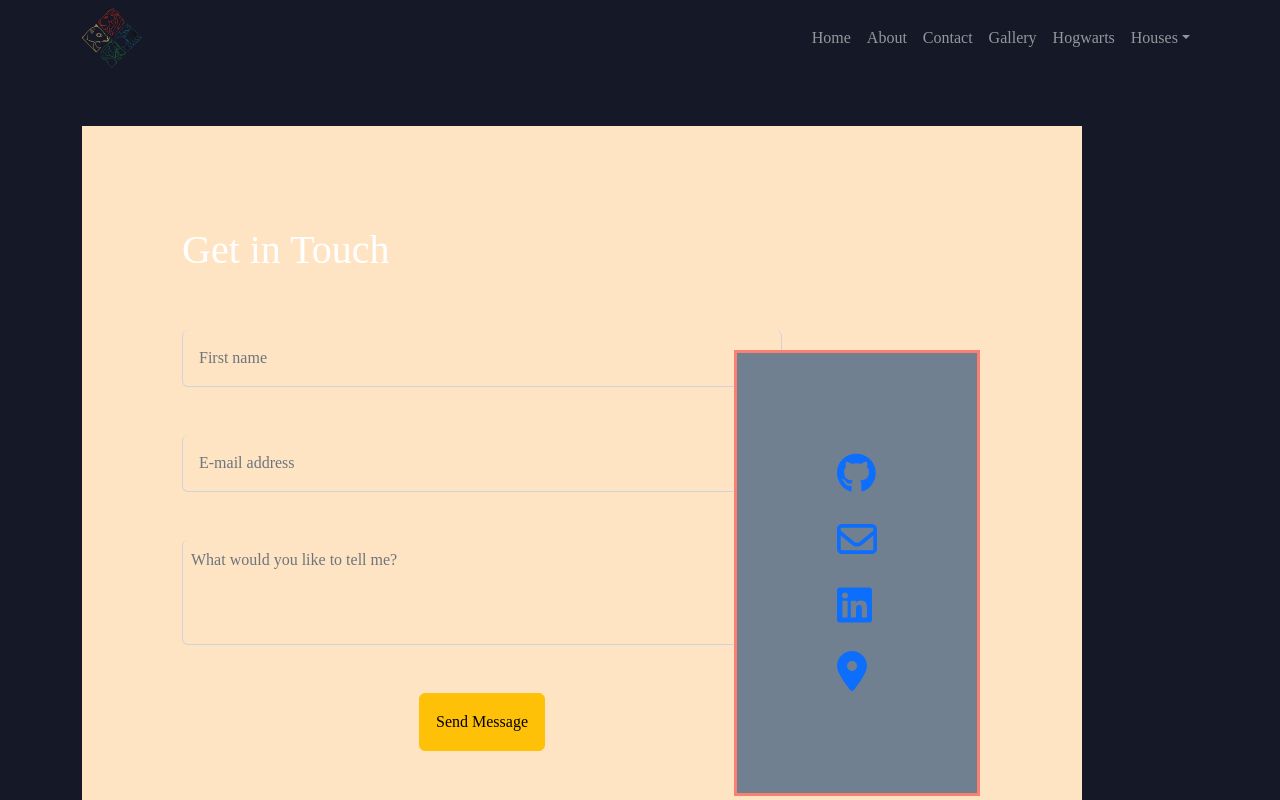
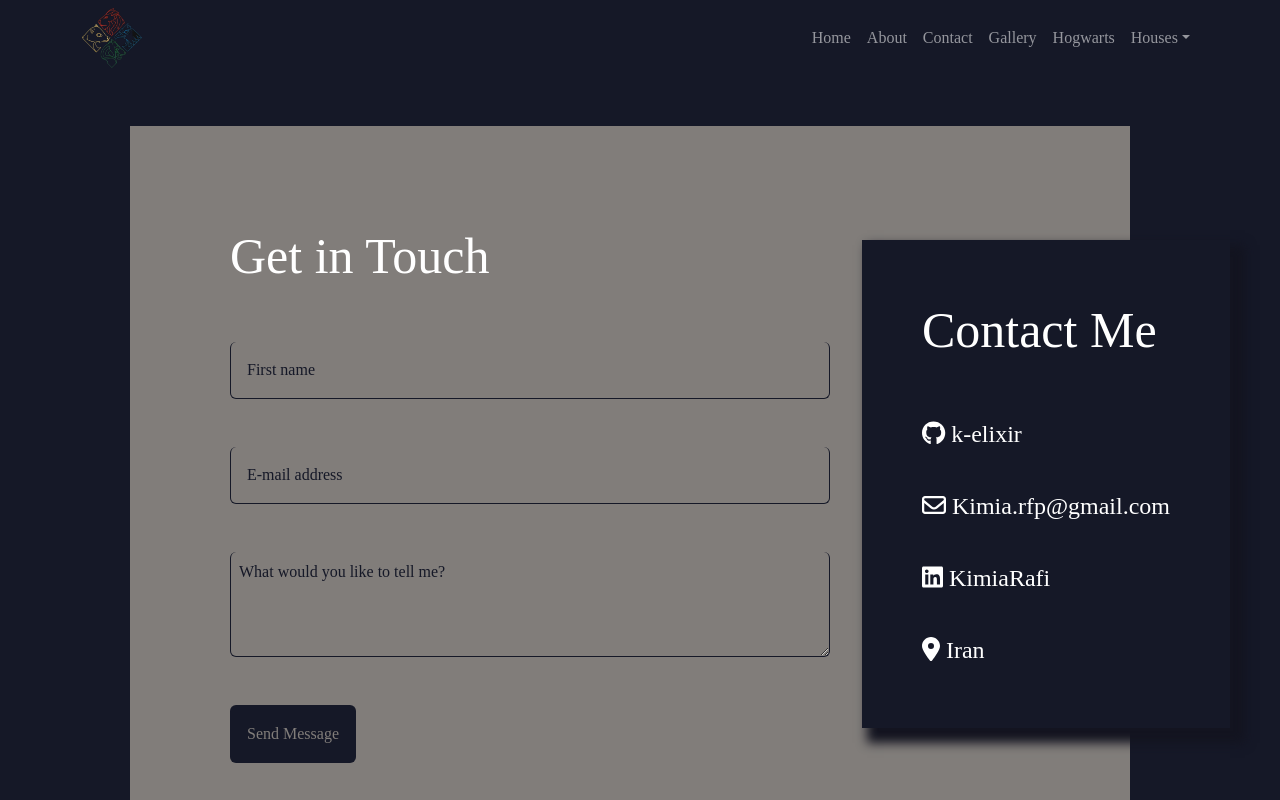
Before and after one commit to k-elixir/harry-potter, a React (Create React App) app: page /Contact in a window 1280 px wide. Shown: the top 800 px of the page. Built offline with nearby package versions, Linux system fonts and the light colour scheme; a web font is replaced by a local one.

Commit message:
finished contact page

```diff
--- a/src/App.css
+++ b/src/App.css
@@ -10,8 +10,11 @@
   background-color: var(--default-color);
   font-family: var(--default-font);
 }
-
 span {
   color: var(--details-color);
   font-size: 50px;
 }
+div .navbar-toggler-icon {
+  width: 1em;
+  height: 1em;
+}
--- a/src/components/Contact/Contact.js
+++ b/src/components/Contact/Contact.js
@@ -13,9 +13,8 @@ export default function Contact() {
     <div>
       <NavBar />
       <div className="container contact-page">
-        <div className="forms">
-          <h3 className="h1 pb-5 title-contact">Get in Touch</h3>
-          <div className="text-center pb-5">
+        <div className="forms ms-xl-5">
+          <h3 className="pb-5 title-contact">Get in Touch</h3>
           <form action="https://formspree.io/f/xknaqqvk" method="POST">
             <div>
               <input
@@ -41,37 +40,75 @@ export default function Contact() {
               ></textarea>
             </div>
             <div className="pt-5">
-                <button type="submit" className="btn btn-warning p-3">
+              <button type="submit" className="btn p-3">
                 Send Message
               </button>
             </div>
           </form>
+          <div className="icon-col-2 text-center fs-1">
+            <a
+              href="https://github.com/k-elixir"
+              rel="noreferrer"
+              target="_blank"
+            >
+              <FontAwesomeIcon icon={faGithub} />
+            </a>{" "}
+            <a
+              href="mainto:Kimia.rfp@gmail.com"
+              rel="noreferrer"
+              target="_blank"
+            >
+              <FontAwesomeIcon icon={faEnvelope} />
+            </a>{" "}
+            <a
+              href="https://www.linkedin.com/in/kimiarafi/"
+              rel="noreferrer"
+              target="_blank"
+            >
+              <FontAwesomeIcon icon={faLinkedin} />
+            </a>{" "}
+            <a
+              href="https://www.google.com/maps/place/Rasht,+Gilan+Province,+Iran/@37.2860251,49.5484824,12.51z/data=!4m6!3m5!1s0x3ff5620d43f15675:0x41dd40f9931cfbf6!8m2!3d37.2712671!4d49.5920736!16zL20vMDNqeDF3?authuser=0&entry=ttu"
+              rel="noreferrer"
+              target="_blank"
+            >
+              <FontAwesomeIcon icon={faLocationDot} />
+            </a>
           </div>
         </div>
-        <div className="icones-col">
-          <div className="row">
-            <a href="https://github.com/k-elixir">
-              <FontAwesomeIcon icon={faGithub} className="fs-1" />
+        <div className="icones-col fs-4">
+          <h3 className="pb-5 title-contact">Contact Me</h3>
+          <a
+            href="https://github.com/k-elixir"
+            rel="noreferrer"
+            target="_blank"
+          >
+            <FontAwesomeIcon icon={faGithub} /> k-elixir
           </a>
-          </div>
           <br />
-          <div className="row">
-            <a href="https://github.com/k-elixir">
-              <FontAwesomeIcon icon={faEnvelope} className="fs-1" />
+          <br />
+          <a href="mainto:Kimia.rfp@gmail.com" rel="noreferrer" target="_blank">
+            <FontAwesomeIcon icon={faEnvelope} />
+            {"  "}Kimia.rfp@gmail.com
           </a>
-          </div>
           <br />
-          <div className="row">
-            <a href="https://github.com/k-elixir">
-              <FontAwesomeIcon icon={faLinkedin} className="fs-1" />
+          <br />
+          <a
+            href="https://www.linkedin.com/in/kimiarafi/"
+            rel="noreferrer"
+            target="_blank"
+          >
+            <FontAwesomeIcon icon={faLinkedin} /> KimiaRafi
           </a>
-          </div>
           <br />
-          <div className="row">
-            <a href="https://github.com/k-elixir">
-              <FontAwesomeIcon icon={faLocationDot} className="fs-1" />
+          <br />
+          <a
+            href="https://www.google.com/maps/place/Rasht,+Gilan+Province,+Iran/@37.2860251,49.5484824,12.51z/data=!4m6!3m5!1s0x3ff5620d43f15675:0x41dd40f9931cfbf6!8m2!3d37.2712671!4d49.5920736!16zL20vMDNqeDF3?authuser=0&entry=ttu"
+            rel="noreferrer"
+            target="_blank"
+          >
+            <FontAwesomeIcon icon={faLocationDot} /> Iran
           </a>
-          </div>
         </div>
       </div>
       <Footer />
--- a/src/components/Contact/style.css
+++ b/src/components/Contact/style.css
@@ -1,26 +1,98 @@
 .contact-page input,
 .contact-page textarea {
-  color: aliceblue;
+  color: white;
   background-color: transparent;
+  border: 1px solid #151827;
+  width: 600px;
+}
+.contact-page input::placeholder,
+.contact-page textarea::placeholder {
+  color: #151827;
+}
+.contact-page input:focus,
+.contact-page textarea:focus {
+  background-color: #151827;
+  color: white;
+  box-shadow: none;
+  border: none;
+}
+.contact-page button {
+  background-color: #151827;
+  color: #817d7a;
+}
+.contact-page button:hover {
+  border: 1px solid #151827;
+  color: white;
 }
 .contact-page .forms {
   max-width: 1000px;
   border: 5px;
-  background-color: bisque;
+  background-color: #817d7a;
   padding: 100px;
-  padding-right: 300px !important;
+  margin-bottom: 100px;
 }
 div .contact-page {
   padding-top: 50px;
 }
-div h3 .title-contact {
-  font-size: 200px;
+div .title-contact {
+  font-size: 50px;
 }
 .icones-col {
-  border: 3px solid salmon;
-  background-color: slategrey;
+  background-color: #151827;
+  box-shadow: 10px 10px 10px 5px #131420;
   position: absolute;
-  padding: 100px;
-  right: 300px;
-  top: 350px;
+  padding: 60px;
+  right: 160px;
+  top: 240px;
+  max-width: 450px !important;
 }
+div a {
+  color: white;
+  text-decoration: none;
+}
+a:hover {
+  color: #817d7a !important;
+}
+div .icon-col-2 {
+  display: none;
+}
+@media (max-width: 1400px) {
+  .icones-col {
+    right: 50px;
+  }
+}
+@media (max-width: 1220px) {
+  .contact-page .forms {
+    max-width: 900px;
+    padding: 80px;
+  }
+  .contact-page input,
+  .contact-page textarea {
+    width: 450px;
+  }
+  .icones-col {
+    padding: 50px;
+    right: 50px;
+  }
+}
+@media (max-width: 991px) {
+  div .icon-col-2 {
+    display: block;
+    padding-top: 40px;
+  }
+  div .icon-col-2 a {
+    color: #151827;
+  }
+  .contact-page input,
+  .contact-page textarea {
+    width: 100%;
+  }
+  .icones-col {
+    display: none;
+  }
+}
+@media (max-width: 500px) {
+  .contact-page .forms {
+    padding: 18px;
+  }
+}
--- a/src/components/HomePage/style.css
+++ b/src/components/HomePage/style.css
@@ -7,7 +7,7 @@
   font-size: 100px;
 }
 footer .footer {
-  border: solid white;
+  border: solid #817d7a;
 }
 .train-button img {
   border-radius: 40px;
```
Lines whose indentation alone changed are shown as unchanged.
